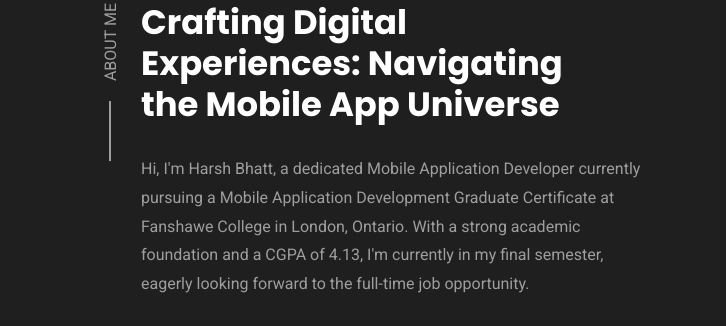
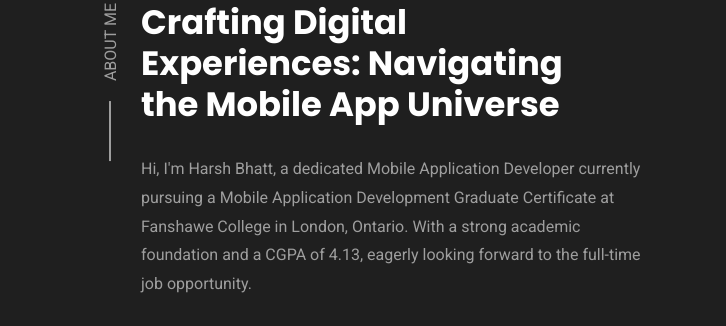
Before and after one commit to harshb23/harshb23.github.io, a plain HTML site: page index.html in a window 1280 px wide. Shown: the part 1330-1656 px from the top of the page, 554-1280 px from the left. Drawn offline with nearby package versions, Linux system fonts and the light colour scheme; a web font is replaced by a local one.

Commit message:
AboutMe Updated

```diff
--- a/index.html
+++ b/index.html
@@ -235,9 +235,8 @@
               Hi, I'm Harsh Bhatt, a dedicated Mobile Application Developer
               currently pursuing a Mobile Application Development Graduate
               Certificate at Fanshawe College in London, Ontario. With a strong
-              academic foundation and a CGPA of 4.13, I'm currently in my final
-              semester, eagerly looking forward to the full-time job
-              opportunity.
+              academic foundation and a CGPA of 4.13, eagerly looking forward to
+              the full-time job opportunity.
             </p>
 
             <p class="section-text">
```
